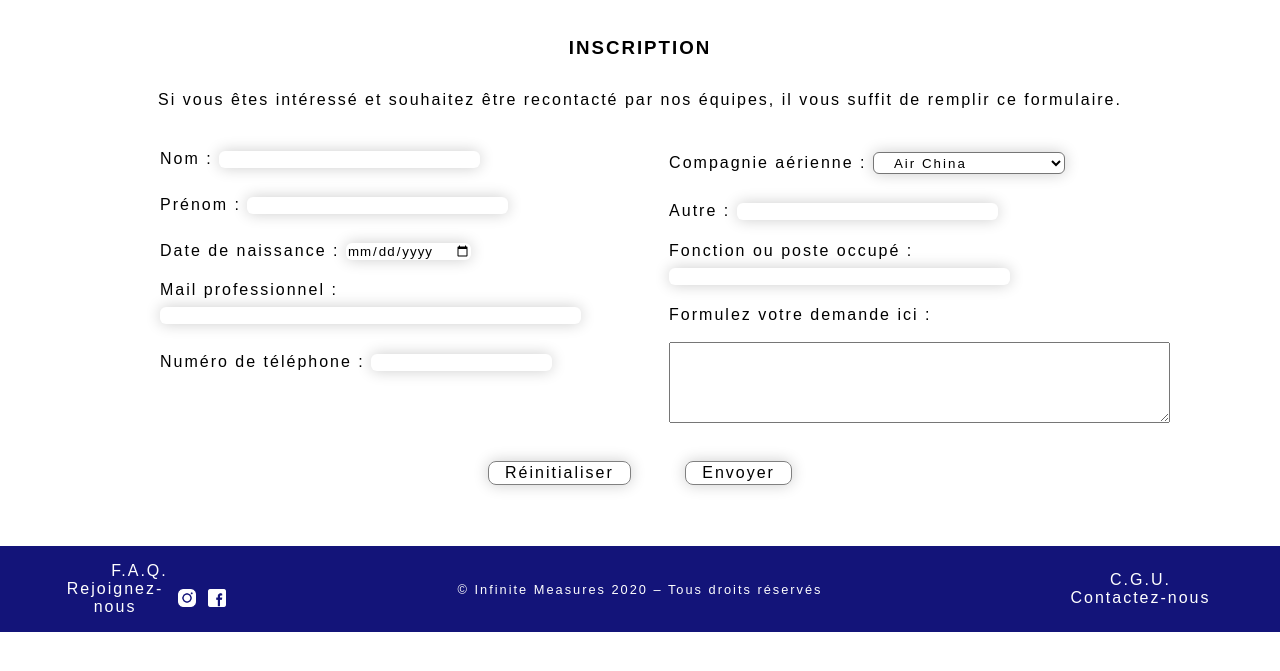
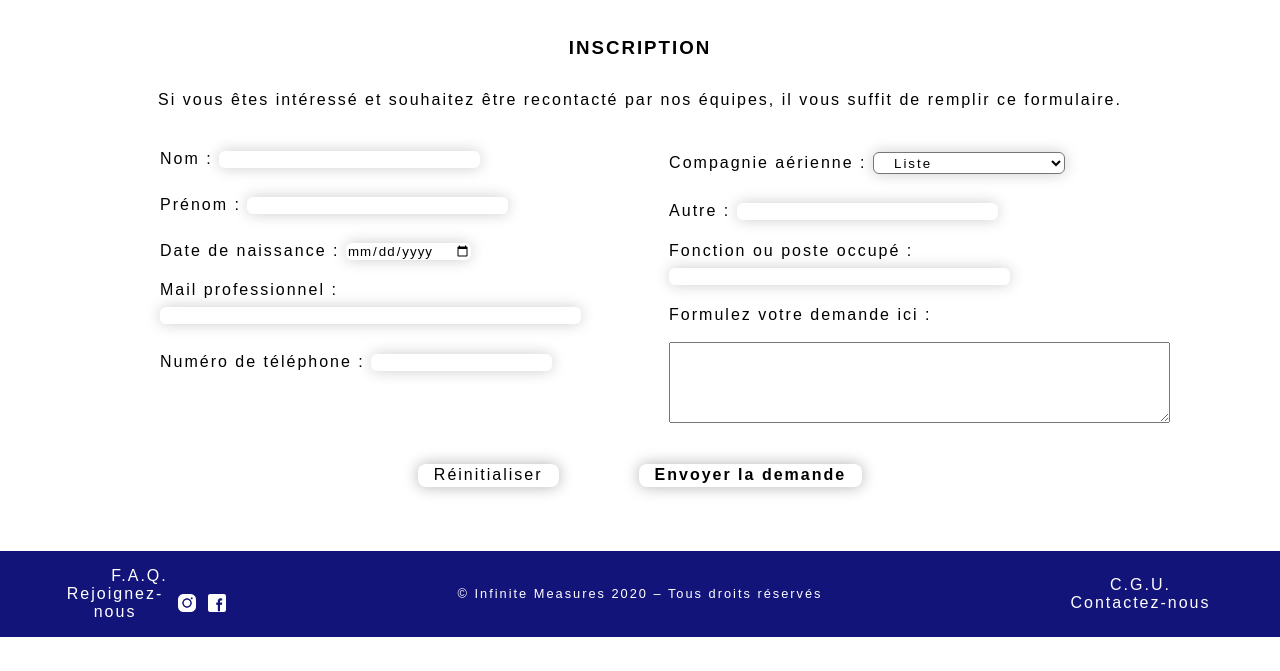
Before and after one commit to DataFly-PrepaFly/Prepafly, a PHP site: page /Inscription.php in a window 1280 px wide. Shown: the part 129-800 px from the top of the page. Run offline with PHP 8.4, Linux system fonts and the light colour scheme; some web fonts are replaced.

Commit message:
Update Page Inscri

```diff
--- a/Inscription.php
+++ b/Inscription.php
@@ -7,8 +7,8 @@ if (isset($_POST['nom'],
 	$_POST['num'],
 	$_POST['cpgn'],
 	$_POST['fonction'],
-	$_POST['demande'])) {
-
+	$_POST['demande']) AND ($_POST['cpgn']!=='Liste'))
+{
 	$nom = $_POST['nom'];
 	$prenom = $_POST['prenom'];
 	$date = $_POST['date'];
--- a/style/Inscription.css
+++ b/style/Inscription.css
@@ -53,36 +53,50 @@ h3, p {
 }
 
 .end {
+    width: 100%;
     margin-bottom: 4rem;
-    text-align: center;
-    width: 100%;
+    display: flex;
+    flex-direction: row;
+    align-items: center;
+    justify-content: center;
 }
 
-.end a {
+.end #reinit {
+    margin-right: 5rem;
+}
+
+.end #valider {
+    margin-left: 5rem;
+}
+
+.end a, .end input[type=submit] {
     text-decoration: none;
+    font-size: 1rem;
+    background-color: white;
     color: black;
-    border: 1px solid grey;
     border-radius: 8px;
     padding: 0.1rem 1rem;
     padding-bottom: 0.2rem;
-    box-shadow: 0 0 15px rgb(0,0,0,0.20);
+    box-shadow: 0 0 15px rgb(0,0,0,0.30);
 }
 
-.end a:hover {
-    color: #4ea3fc;
-    border-color: #4ea3fc;
+.end input[type=submit] {
+    font-weight: bold;
+    border: none;
+    cursor: pointer;
 }
 
-.end #reinit {
-    margin-right: 3rem;
+.end a:hover, .end input[type=submit]:hover {
+    color: #4ea3fc;
+    box-shadow: 0 0 10px #4ea3fc;
 }
+
 
 @media screen and (max-width: 1200px)
 {
     #formulaire {
         margin-left: 6rem;
     }
-
 }
 
 @media screen and (max-width: 950px)
@@ -112,4 +126,12 @@ h3, p {
     width: 90%;
     }
 
+    .end #reinit {
+        margin-right: 2rem;
+    }
+
+    .end #valider {
+        margin-left: 2rem;
+    }
+
 }
--- a/vues/Inscription.php
+++ b/vues/Inscription.php
@@ -46,7 +46,7 @@
                 </div>
                 <div class="champs1">
                     <label for="num">Numéro de téléphone : </label>
-                    <input type="text" name="num" size="20"><br><br>
+                    <input type="tel" name="num" size="20"><br><br>
                 </div>
             </div>
 
@@ -54,6 +54,7 @@
                 <div class="champs2">
                     <label for="cpgn">Compagnie aérienne : </label>
                     <select name="cpgn">
+                        <option value="defaut" selected>Liste</option>
                         <option value="airchina">Air China</option>
                         <option value="aircorse">Air Corsica</option>
                         <option value="airfrance">Air France</option>
@@ -85,8 +86,8 @@
         <div class="end">
             <?=$confirmation?>
 
-            <a href="#" onclick="resetForm();" id="reinit" type="reset">Réinitialiser</a>
-            <a href="#" id="valider" type="submit">Envoyer</a><br>
+            <a href="#" id="reinit" onclick="resetForm();" type="reset">Réinitialiser</a>
+            <input type="submit" is="valider" value="Envoyer la demande">
         </div>
 
     </form>
@@ -96,6 +97,14 @@
     function resetForm() {
         document.getElementById("form").reset();
     }
+
+    function confirmation() {
+        var confirmation = confirm("Voulez-vous vraiment envoyer cette demande ?");
+        return confirmation;
+    }
+
+
+
 </script>
 
 <?php include("vues/footer.php"); ?>
```
Also changed, not shown: Modification_Profil.php (+4 -4 lines), modele/req_infos_user.php (+7 -1 lines), vues/ModifUtilisateur.php (+5 -5 lines).
